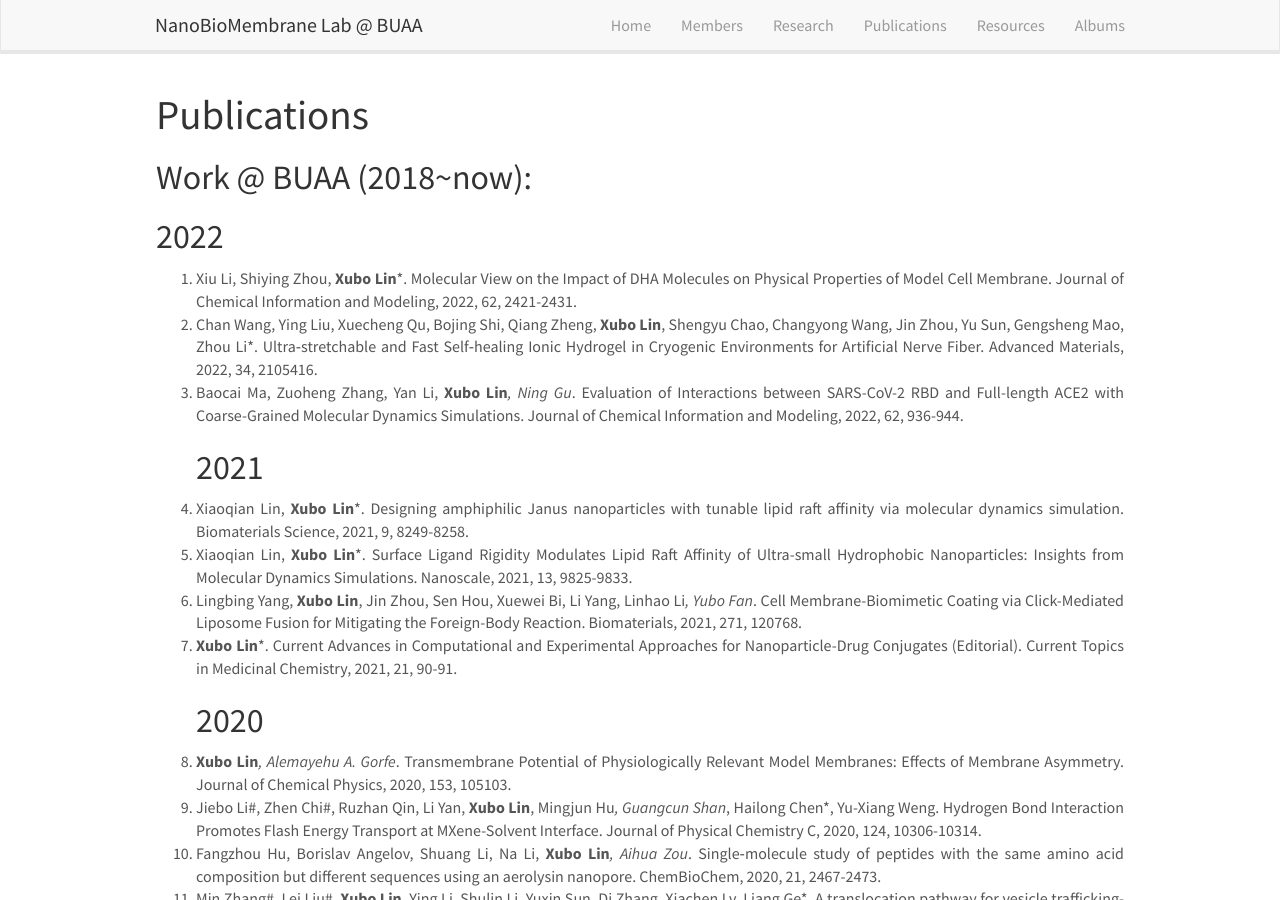
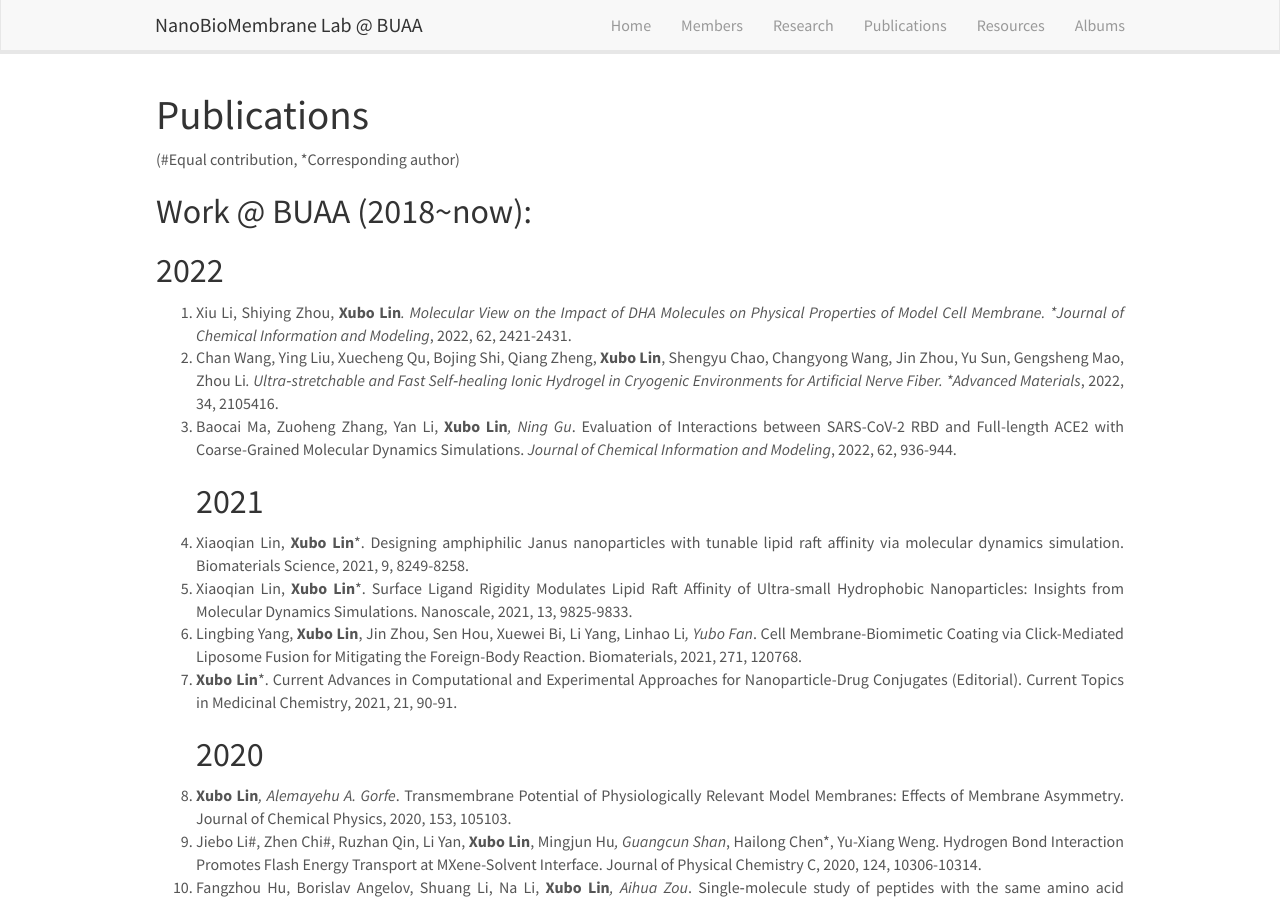
Before and after one commit to linxubo/linxubo.github.io, a Jekyll site: the page built from _pages/publications.md, in a window 1280 px wide and 900 px high. Built offline with Jekyll 4.4.1, drawn with Linux system fonts in a browser that asks for light colours; nearby versions of some CDN libraries; a script that is not in the unit is left out.

Commit message:
Update publications.md

```diff
--- a/_pages/publications.md
+++ b/_pages/publications.md
@@ -7,11 +7,12 @@
 ---
 
 # Publications
+(#Equal contribution, *Corresponding author)
 ## Work @ BUAA (2018~now):
 ## 2022
-1.	Xiu Li, Shiying Zhou, **Xubo Lin***. Molecular View on the Impact of DHA Molecules on Physical Properties of Model Cell Membrane. Journal of Chemical Information and Modeling, 2022, 62, 2421-2431.
-2.	Chan Wang, Ying Liu, Xuecheng Qu, Bojing Shi, Qiang Zheng, **Xubo Lin**, Shengyu Chao, Changyong Wang, Jin Zhou, Yu Sun, Gengsheng Mao, Zhou Li*. Ultra‐stretchable and Fast Self‐healing Ionic Hydrogel in Cryogenic Environments for Artificial Nerve Fiber. Advanced Materials, 2022, 34, 2105416.
-3.	Baocai Ma, Zuoheng Zhang, Yan Li, **Xubo Lin***, Ning Gu*. Evaluation of Interactions between SARS-CoV-2 RBD and Full-length ACE2 with Coarse-Grained Molecular Dynamics Simulations. Journal of Chemical Information and Modeling, 2022, 62, 936-944.
+1.	Xiu Li, Shiying Zhou, **Xubo Lin***. Molecular View on the Impact of DHA Molecules on Physical Properties of Model Cell Membrane. *Journal of Chemical Information and Modeling*, 2022, 62, 2421-2431.
+2.	Chan Wang, Ying Liu, Xuecheng Qu, Bojing Shi, Qiang Zheng, **Xubo Lin**, Shengyu Chao, Changyong Wang, Jin Zhou, Yu Sun, Gengsheng Mao, Zhou Li*. Ultra‐stretchable and Fast Self‐healing Ionic Hydrogel in Cryogenic Environments for Artificial Nerve Fiber. *Advanced Materials*, 2022, 34, 2105416.
+3.	Baocai Ma, Zuoheng Zhang, Yan Li, **Xubo Lin***, Ning Gu*. Evaluation of Interactions between SARS-CoV-2 RBD and Full-length ACE2 with Coarse-Grained Molecular Dynamics Simulations. *Journal of Chemical Information and Modeling*, 2022, 62, 936-944.
 ## 2021
 1.	Xiaoqian Lin, **Xubo Lin***. Designing amphiphilic Janus nanoparticles with tunable lipid raft affinity via molecular dynamics simulation. Biomaterials Science, 2021, 9, 8249-8258.
 2.	Xiaoqian Lin, **Xubo Lin***. Surface Ligand Rigidity Modulates Lipid Raft Affinity of Ultra-small Hydrophobic Nanoparticles: Insights from Molecular Dynamics Simulations. Nanoscale, 2021, 13, 9825-9833.
```
